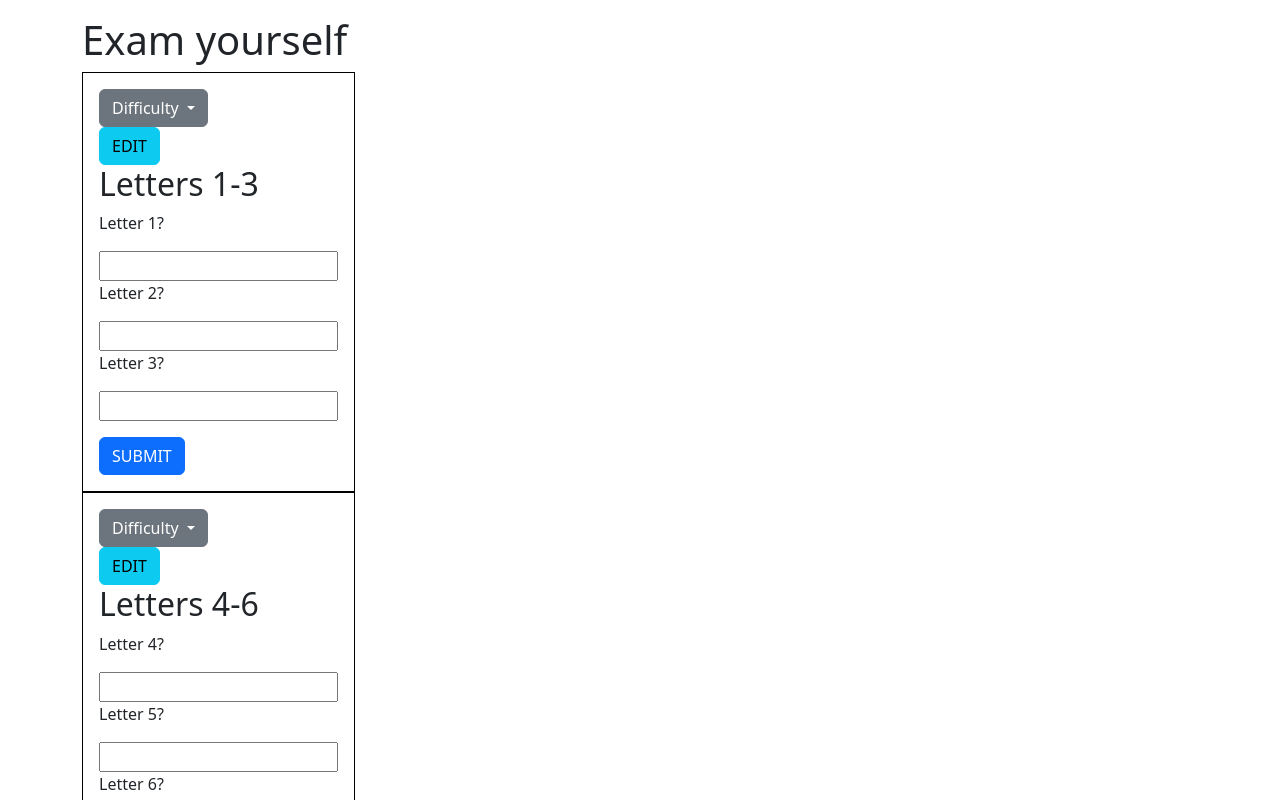
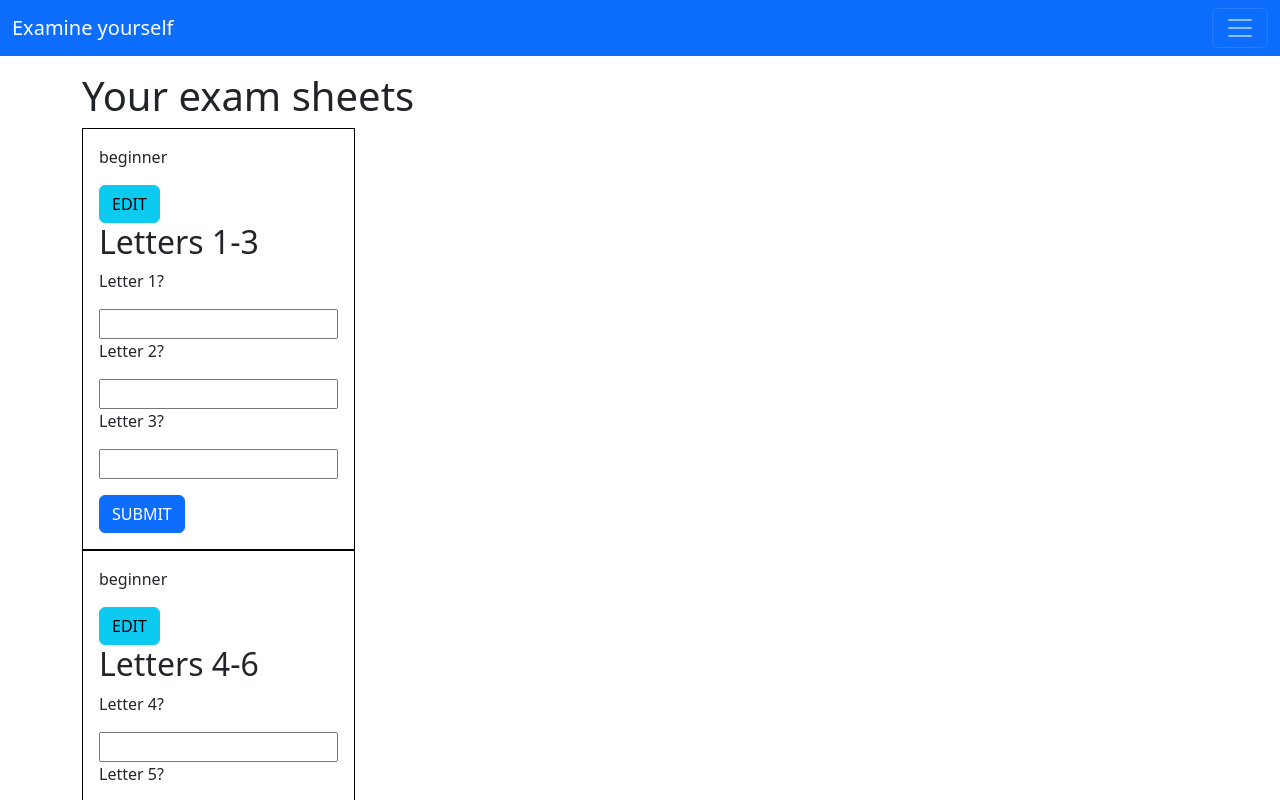
Before and after one commit to munrhalls/QAtempo-notes, an Angular app: page / in a window 1280 px wide. Shown: the top 800 px of the page. Built offline with nearby package versions, Linux system fonts and the light colour scheme; what ngx-bootstrap-icons would draw is missing.

Commit message:
chunks app!

```diff
--- a/src/app/app.component.html
+++ b/src/app/app.component.html
@@ -1,11 +1,41 @@
+<nav class="navbar navbar-dark bg-primary">
+  <div class="container-fluid">
+    <a class="navbar-brand" href="#">Examine yourself</a>
+    <button
+      class="navbar-toggler"
+      type="button"
+      data-bs-toggle="collapse"
+      data-bs-target="#navbarNavAltMarkup"
+      aria-controls="navbarNavAltMarkup"
+      aria-expanded="false"
+      aria-label="Toggle navigation"
+    >
+      <span class="navbar-toggler-icon"></span>
+    </button>
+    <div class="collapse navbar-collapse" id="navbarNavAltMarkup">
+      <div class="navbar-nav">
+        <a class="nav-link active" aria-current="page" href="#">Log in</a>
+        <a class="nav-link" href="#">Register</a>
+      </div>
+    </div>
+  </div>
+</nav>
+
 <div class="container pt-3">
-  <h1>Exam yourself</h1>
-  <div class="chunk" *ngFor="let instance of chunks">
-    <app-display
-      *ngIf="instance.mode === 'display'"
-      [chunk]="instance"
-    ></app-display>
+  <h1>Your exam sheets</h1>
+  <div class="row">
+    <div class="col-xs-12">
+      <div class="chunk" *ngFor="let instance of chunks">
+        <app-display
+          *ngIf="instance.mode === 'display'"
+          [chunk]="instance"
+        ></app-display>
 
-    <app-edit *ngIf="instance.mode === 'edit'" [chunk]="instance"></app-edit>
+        <app-edit
+          *ngIf="instance.mode === 'edit'"
+          [chunk]="instance"
+        ></app-edit>
+      </div>
+    </div>
   </div>
 </div>
--- a/src/app/display/display.component.html
+++ b/src/app/display/display.component.html
@@ -1,19 +1,5 @@
 <div class="menu">
-  <div class="dropdown">
-    <button
-      class="btn btn-secondary dropdown-toggle"
-      type="button"
-      data-bs-toggle="dropdown"
-      aria-expanded="false"
-    >
-      Difficulty
-    </button>
-    <ul class="dropdown-menu">
-      <li><a class="dropdown-item" href="#">Beginner</a></li>
-      <li><a class="dropdown-item" href="#">Intermediate</a></li>
-      <li><a class="dropdown-item" href="#">Advanced</a></li>
-    </ul>
-  </div>
+  <p>{{ chunk.difficulty }}</p>
   <button class="btn btn-info" (click)="chunk.mode = 'edit'">EDIT</button>
 </div>
 
--- a/src/app/display/display.component.ts
+++ b/src/app/display/display.component.ts
@@ -9,6 +9,7 @@ export class DisplayComponent {
   @Input('chunk') chunk!: {
     title: string;
     list: { question: string; answer: string }[];
+    difficulty: 'beginner' | 'intermediate' | 'advanced';
     mode: string;
   };
   answers: string[] = [];
--- a/src/app/edit/edit.component.html
+++ b/src/app/edit/edit.component.html
@@ -2,6 +2,14 @@
   DISPLAY
 </button>
 <form name="chunk.title">
+  <div>
+    <label>Exam difficulty:</label>
+    <input
+      type="radio"
+      value="beginner"
+      (input)="chunk.difficulty = 'beginner'"
+    />
+  </div>
   <label>Title: </label>
   <input
     type="text"
--- a/src/app/edit/edit.component.ts
+++ b/src/app/edit/edit.component.ts
@@ -1,4 +1,5 @@
 import { Component, Input } from '@angular/core';
+import { Chunk } from '../app.model';
 
 @Component({
   selector: 'app-edit',
@@ -9,6 +10,7 @@ export class EditComponent {
   @Input('chunk') chunk!: {
     title: string;
     list: { question: string; answer: string }[];
+    difficulty: 'beginner' | 'intermediate' | 'advanced';
     mode: string;
   };
 }
```
